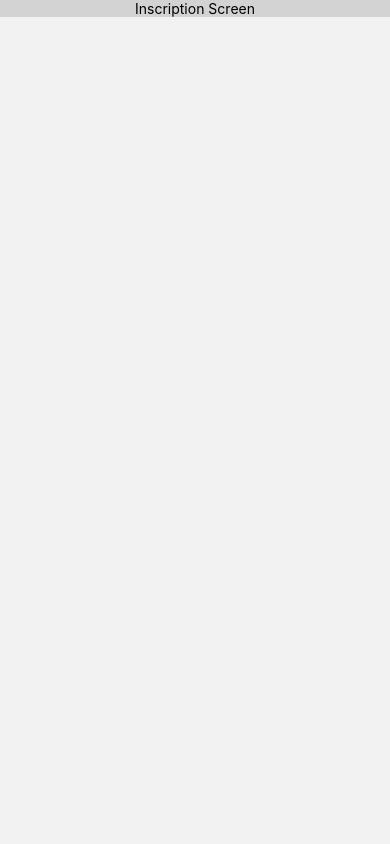
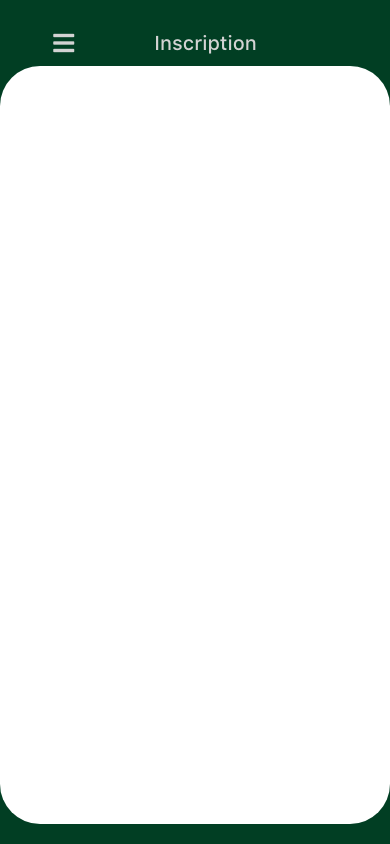
Before and after one commit to Massi-px/Smart-Cage, a React Native app: screen /Inscription in a window 390 px wide. Built offline with nearby package versions, Linux system fonts and the light colour scheme.

Commit message:
Modification InscriptionScreen
Je créé l'interface Inscription pour l'entraineur

```diff
--- a/App.js
+++ b/App.js
@@ -3,7 +3,7 @@ import { NavigationContainer } from '@react-navigation/native';
 import {createNativeStackNavigator} from '@react-navigation/native-stack';
 import {createDrawerNavigator} from '@react-navigation/drawer';
 import LoginScreen from './screen/LoginScreen';
-import InscriptionScreen from './screen/InscriptionScreen';
+import EntraineurInscriptionScreen from './screen/EntraineurInscriptionScreen';
 import JoueurScreen from './screen/JoueurScreen';
 import EntraineurScreen from './screen/EntraineurScreen';
 import JoueurParametreScreen from './screen/JoueurParametreScreen';
@@ -47,6 +47,8 @@ function MenuDrawerEntraineur(){
       <DrawerEntraineur.Screen name='Accueil' component={EntraineurScreen}/>
       <DrawerEntraineur.Screen name='Progression' component={EntraineurProgressionScreen}/>
       <DrawerEntraineur.Screen name='Seance' component={EntraineurSeanceScreen}/>
+      <DrawerEntraineur.Screen name='Inscription' component={EntraineurInscriptionScreen}/>
+
     </DrawerEntraineur.Navigator>
   )
 }
@@ -77,7 +79,7 @@ if (!loaded) {
        <Naviguer.Screen name = "Login" component={LoginScreen}/>
        <Naviguer.Screen name = "JoueurInterface" component={MenuDrawerJoueur}/>
        <Naviguer.Screen name = "EntraineurInterface" component={MenuDrawerEntraineur}/>
-       <Naviguer.Screen name = "Inscription" component={InscriptionScreen}/>
+       <Naviguer.Screen name = "Inscription" component={EntraineurInscriptionScreen}/>
        <Naviguer.Screen name = "JoueurParametre" component={JoueurParametreScreen}/>
        <Naviguer.Screen name = "JoueuProgression" component={JoueurProgressionScreen}/>
        <Naviguer.Screen name = "EntraineurParametre" component={EntraineurParametreScreen}/>
--- /dev/null
+++ b/screen/EntraineurInscriptionScreen.js
@@ -0,0 +1,80 @@
+import React, { Component, PropTypes } from 'react';
+import { StyleSheet, Text, View, SafeAreaView, TouchableOpacity, Image, TextInput} from 'react-native';
+import { FontAwesome5 } from '@expo/vector-icons';
+
+
+const openMenu = () => {
+  props.navigation.openDrawer();
+}
+
+export default class InscriptionScreen extends Component {
+  constructor(props) {
+    super(props);
+  }
+
+   /* Rendu de l'écran */
+   render(){
+    return(
+      <SafeAreaView style={styles.container}>
+
+        <View style = {styles.Header}>
+            <View style={styles.BlockHamburgerMenu}>
+              <TouchableOpacity onPress={openMenu}>
+                <FontAwesome5 name="bars" size={24} color='lightgrey' />
+
+              </TouchableOpacity>
+            </View>
+            <View style = {styles.BlockTextAccueil}>
+              <Text style = {styles.TextAccueil}>Inscription</Text>
+            </View>
+        </View>
+        <View style={styles.pageContenu}>
+          <View>
+
+          </View>
+        </View>
+      </SafeAreaView>
+      );
+    };
+  };
+    //Fonction styles contenur le design en CSS
+    const styles = StyleSheet.create({
+      container: {
+        flex:1,
+        backgroundColor:'#013E23',
+        padding: 10,
+        paddingBottom:86.5,
+      },
+
+      Header: {
+        marginTop:30,
+        marginBottom:10,
+        alignItems:'center',
+        flexDirection:'row',
+        justifyContent:'center'
+      },
+
+      BlockHamburgerMenu:{
+        left: -80,
+        },
+
+     BlockTextAccueil: {
+      alignItems:'center',
+      },
+
+      TextAccueil:{
+        fontFamily: 'SFMedium',
+        fontSize:20,
+        color:'lightgrey',
+        flexDirection: 'row'
+      },
+
+      pageContenu:{
+        backgroundColor:'white',
+        width:'100%',
+        height:'100%',
+        borderRadius:40,
+      },
+
+
+    });
--- a/screen/InscriptionScreen.js
+++ /dev/null
@@ -1,24 +0,0 @@
-import * as React from 'react';
-import { StyleSheet, Text, View, SafeAreaView, Button, Alert, ImageBackground, Image} from 'react-native';
-
-const InscriptionScreen = (props) => {
-  return(
-  <SafeAreaView>
-    <View style={styles.container}>
-        <Text>Inscription Screen</Text>
-    </View>
-  </SafeAreaView>
-  );
-};
-
-//Fonction styles contenur le design en CSS
-const styles = StyleSheet.create({
-  container: {
-    flex: 1,
-    justifyContent: 'center',
-    alignItems:'center',
-    backgroundColor:'lightgrey'
-  }
-})
-
-export default InscriptionScreen;
```
